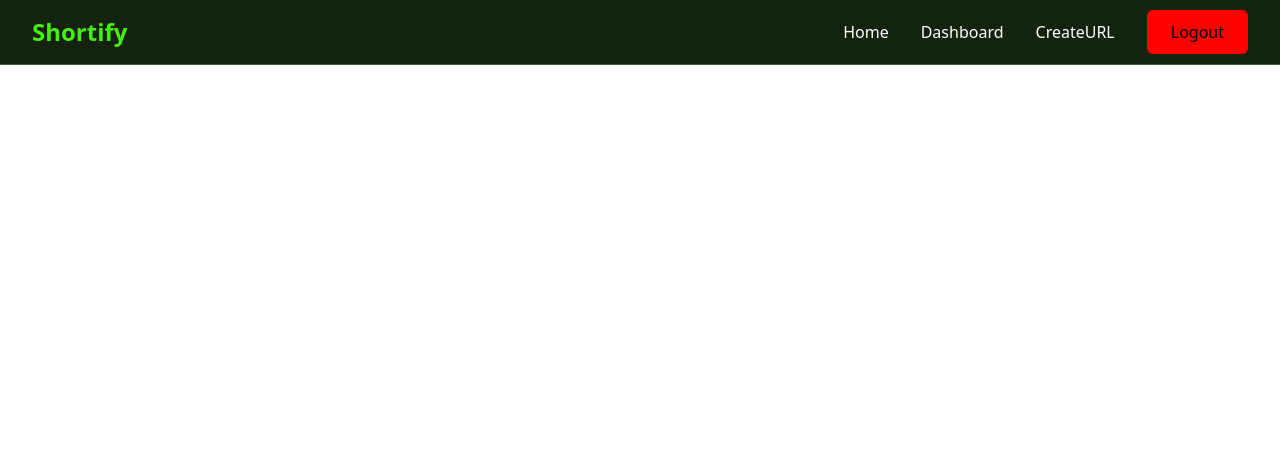
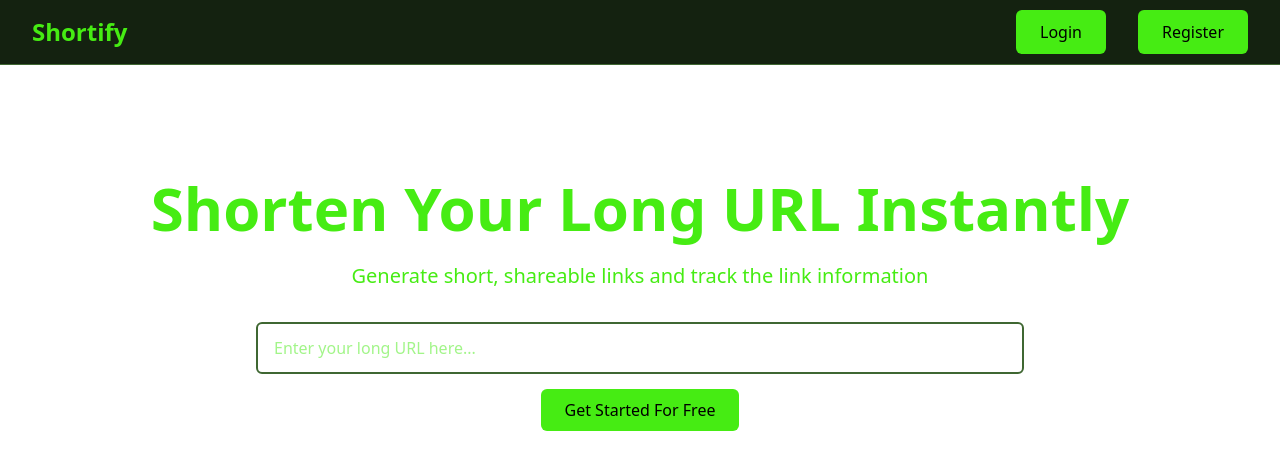
Before and after one commit to dip00-bb/url-shorter-frontend, a Next.js app: page / in a window 1280 px wide. Shown: the top 470 px of the page. Built offline with nearby package versions, Linux system fonts and the light colour scheme.

Commit message:
design the hero section and create a common button to use all over page

```diff
--- /dev/null
+++ b/app/Components/CommonButton/CommonButton.tsx
@@ -0,0 +1,30 @@
+"use client"
+
+import Link from "next/link";
+
+
+interface ButtonProps {
+  children: React.ReactNode;
+  href?: string;
+  onClick?: () => void;
+}
+const Button: React.FC<ButtonProps> = ({ children, href, onClick }) => {
+  const className = 'px-6 py-2.5 rounded-md font-medium text-black transition-opacity duration-200 hover:opacity-90 bg-(--primary)';
+
+
+  if (href) {
+    return (
+      <Link href={href} className={className} >
+        {children}
+      </Link>
+    );
+  }
+
+  return (
+    <button onClick={onClick} className={className}>
+      {children}
+    </button>
+  );
+};
+
+export default Button
--- /dev/null
+++ b/app/Components/Hero/Hero.tsx
@@ -0,0 +1,19 @@
+import Button from "../CommonButton/CommonButton";
+import HeroDescription from "./HeroDescription";
+import HeroTitle from "./HeroTitle";
+import UrlInput from "./UrlInput";
+
+const Hero = () => {
+  return (
+    <section className="min-h-[75vh] flex items-center justify-center px-4 py-20">
+      <div className="text-center w-full">
+        <HeroTitle />
+        <HeroDescription />
+        <UrlInput />
+        <Button href="/register">Get Started For Free</Button>
+      </div>
+    </section>
+  );
+};
+
+export default Hero
--- /dev/null
+++ b/app/Components/Hero/HeroDescription.tsx
@@ -0,0 +1,7 @@
+const HeroDescription = () => (
+  <p className="text-lg md:text-xl mb-8 max-w-2xl mx-auto text-(--primary)" >
+    Generate short, shareable links and track the link information
+  </p>
+);
+
+export default HeroDescription
--- /dev/null
+++ b/app/Components/Hero/HeroTitle.tsx
@@ -0,0 +1,7 @@
+const HeroTitle = () => (
+  <h1 className="text-4xl md:text-5xl lg:text-6xl font-bold mb-6 text-(--primary)">
+    Shorten Your Long URL Instantly
+  </h1>
+);
+
+export default HeroTitle
--- /dev/null
+++ b/app/Components/Hero/UrlInput.tsx
@@ -0,0 +1,35 @@
+"use client"
+
+import { useState } from "react";
+
+const UrlInput = () => {
+  const [url, setUrl] = useState('');
+
+//   const handleGenerate = () => {
+//     if (url) {
+//       alert(`Generating short URL for: ${url}`);
+//     }
+//   };
+
+  return (
+    <div className="w-full max-w-3xl mx-auto mb-6">
+      <div className="flex flex-col sm:flex-row gap-3">
+        <input
+          type="url"
+          value={url}
+          onChange={(e) => setUrl(e.target.value)}
+          placeholder="Enter your long URL here..."
+          className="flex-1 px-4 py-3 rounded-md bg-transparent outline-none focus:ring-2 transition-all duration-200"
+          style={{
+            border: '2px solid var(--surface-border)',
+            color: 'var(--primary)'
+          }}
+
+        />
+        {/* <Button onClick={handleGenerate}>Generate</Button> */}
+      </div>
+    </div>
+  );
+};
+
+export default UrlInput
--- a/app/Navbar/Navbar.tsx
+++ b/app/Components/Navbars/Navbar.tsx
@@ -1,11 +1,11 @@
 "use client"
 
 import React, { useState } from 'react';
-import Logo from '../Components/Navbars/Logo';
-import NavLinks from '../Components/Navbars/NavLinks';
-import MobileMenu from '../Components/Navbars/MobileMenu';
-import MenuButton from '../Components/Navbars/MenuButton';
-import GuestNavLinks from '../Components/Navbars/GuestNavLink';
+import Logo from './Logo';
+import NavLinks from './NavLinks';
+import MobileMenu from './MobileMenu';
+import MenuButton from './MenuButton';
+import GuestNavLinks from './GuestNavLink';
 
 
 
@@ -15,7 +15,7 @@ import GuestNavLinks from '../Components/Navbars/GuestNavLink';
 const Navbar = () => {
   const [isOpen, setIsOpen] = useState(false);
 
-  const [user,setUser]=useState(true)
+  const [user,setUser]=useState(false)
   const toggleMenu = () => setIsOpen(!isOpen);
   const closeMenu = () => setIsOpen(false);
 
--- a/app/page.tsx
+++ b/app/page.tsx
@@ -1,10 +1,12 @@
 import React from 'react';
-import Navbar from './Navbar/Navbar';
+import Navbar from './Components/Navbars/Navbar';
+import Hero from './Components/Hero/Hero';
 
 const Home = () => {
   return (
     <div>
       <Navbar/>
+      <Hero/>
     </div>
   );
 };
```
